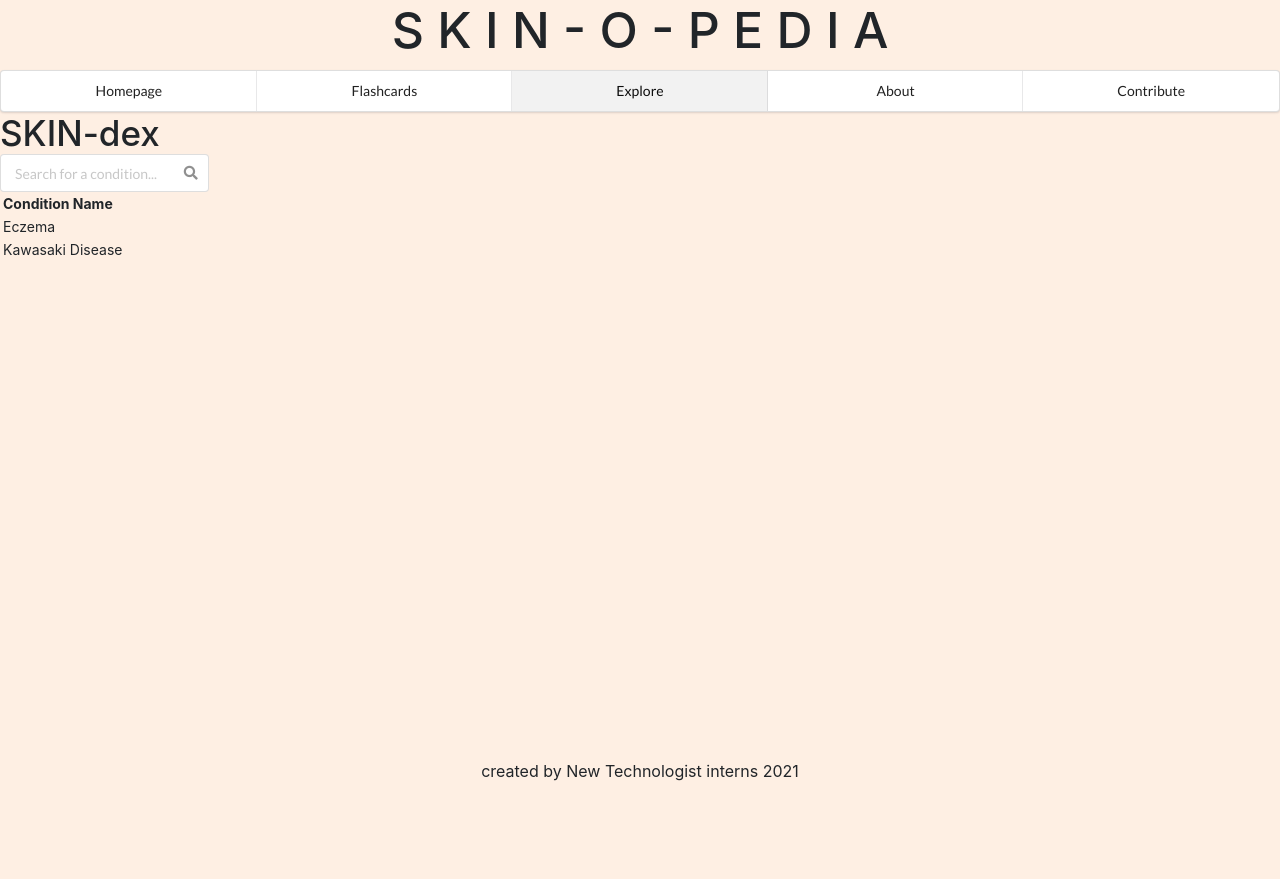
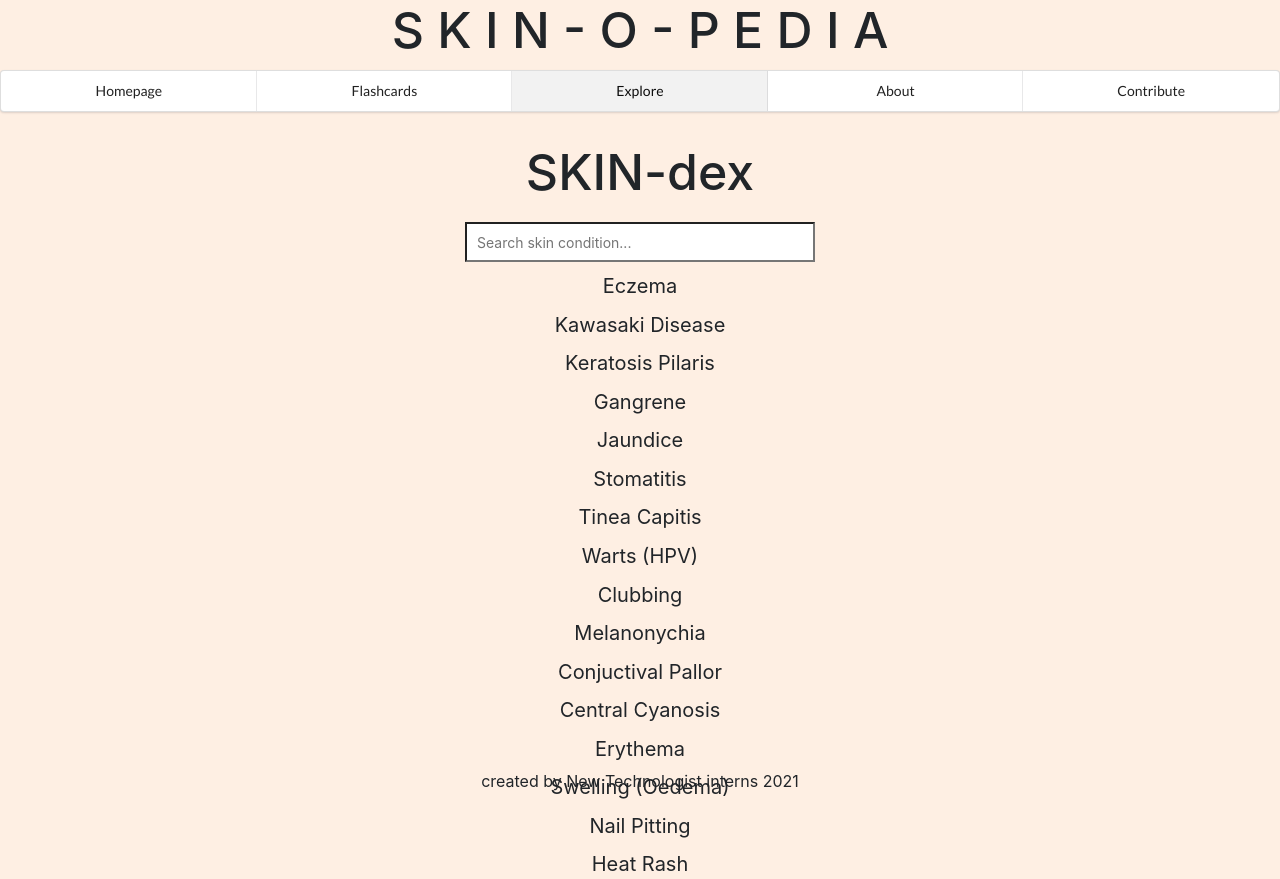
Before and after one commit to travhanes/skinopedia, a React (Create React App) app: page /explore in a window 1280 px wide. Before the commit the page ends 800 px from the top, so only its background shows below. Built offline with nearby package versions, Linux system fonts and the light colour scheme.

Commit message:
- implemented a css file to style the explore page - created a filtered search component - added an array for information for the search - updated the explore page to include a filter search bar and an index of the data

```diff
--- /dev/null
+++ b/src/components/filterSearch.js
@@ -0,0 +1,33 @@
+import React, { useState } from "react";
+import JSONDATA from "./skindexdict.json";
+
+
+function FilterSearch() {
+const [searchTerm, setSearchTerm] = useState("");
+  return (
+  <>
+            <div className="disease-list">
+            <input type="text" placeholder="Search skin condition..." onChange={(event) => {
+              setSearchTerm(event.target.value);
+              }}
+              />
+            {JSONDATA.filter((val) => {
+              if(searchTerm === " "){
+                return val;
+              } else if (val.Disease.toLowerCase().includes(searchTerm.toLowerCase())) {
+                return val;
+              }
+
+            }).map((val,_key) => {
+              return (
+              <div className="user" key={_key}>
+                <p>{val.Disease}</p>
+                </div>
+              );
+            })}
+        </div>
+        </>
+  )
+}
+
+export default FilterSearch
--- /dev/null
+++ b/src/components/skindexdict.json
@@ -0,0 +1,50 @@
+[
+ {
+   "Disease": "Eczema"
+ },
+ {
+   "Disease": "Kawasaki Disease"
+ },
+ {
+   "Disease": "Keratosis Pilaris"
+ },
+ {
+   "Disease": "Gangrene"
+ },
+ {
+   "Disease": "Jaundice"
+ },
+ {
+   "Disease": "Stomatitis"
+ },
+ {
+   "Disease": "Tinea Capitis"
+ },
+ {
+   "Disease": "Warts (HPV)"
+ },
+ {
+   "Disease": "Clubbing"
+ },
+ {
+   "Disease": "Melanonychia"
+ },
+ {
+   "Disease": "Conjuctival Pallor"
+ },
+ {
+   "Disease": "Central Cyanosis"
+ },
+ {
+   "Disease": "Erythema"
+ },
+ {
+   "Disease": "Swelling (Oedema)"
+ },
+ {
+   "Disease": "Nail Pitting"
+ },
+ {
+   "Disease": "Heat Rash"
+ }
+]
--- /dev/null
+++ b/src/explore.css
@@ -0,0 +1,54 @@
+.page-title{
+    display: flex;
+    width: 100%;
+    height: 90px;
+    flex-direction: row;
+    align-content: stretch;
+    justify-content: center;
+    flex: 1;
+    padding-top: 30px;
+    font-size: 50px;
+  }
+
+  .condition-table{
+    display: flex;
+    width: 100%;
+    height: 100px;
+    flex-direction: row;
+    align-content: stretch;
+    flex: 1;
+    border-style: solid;
+  }
+
+  .search-bar{
+    display: flex;
+    flex-direction: row;
+    align-content: stretch;
+    justify-content: center;
+    flex: 1;
+    width:auto;
+    height: 30px;
+    margin: 10px;
+  }
+
+  .disease-list{
+    display: flex;
+    justify-content: center;
+    align-items: center;
+    flex-direction: column;
+    font: Arial, Helvetica, sans-serif;
+  }
+
+  .disease-list input {
+    margin-top: 20px;
+    width: 350px;
+    height: 40px;
+    font-size: 20x;
+    padding-left: 10px;
+  }
+
+  p{
+    padding-top: 10px;
+    margin: 10px;
+    font-size: 20px;
+  }
--- a/src/pages/explore.js
+++ b/src/pages/explore.js
@@ -2,6 +2,8 @@ import React from "react";
 import Header from "../components/header";
 import Logo from "../components/logo";
 import Footer from "../components/footer";
+import "../explore.css";
+import FilterSearch from "../components/filterSearch";
 
 export class Explore extends React.Component {
   render() {
@@ -9,39 +11,13 @@ export class Explore extends React.Component {
       <>
         <Logo />
         <Header page="2" />
-        {/* Body */}
+
+        {/* BODY */}
         <div>
-          <h1 className="page-title">SKIN-dex</h1>
+        <h1 className="page-title">SKIN-dex</h1>
         </div>
-        {/* <div className="search-bar">
-      <input type="text" className="form-control" placeholder="Search A Skin Condition..." />
-      </div> */}
-        <div className="ui icon input">
-          <input type="text" placeholder="Search for a condition..."></input>
-          <i className="search icon"></i>
-        </div>
-        {/* <div>{ SearchBox }</div>  */}{" "}
-        {/**still figuring this component out */}
-        <div className="condition-table">
-          <table>
-            <thead className="thead-dark">
-              <tr>
-                <th></th>
-                <th>Condition Name</th>
-              </tr>
-            </thead>
-            <tbody>
-              <tr>
-                <th scope="row"></th>
-                <td>Eczema</td>
-              </tr>
-              <tr>
-                <th scope="row"></th>
-                <td>Kawasaki Disease</td>
-              </tr>
-            </tbody>
-          </table>
-        </div>
+        <div><FilterSearch /></div>
+
         {/* Footer */}
         <Footer />
       </>
```
